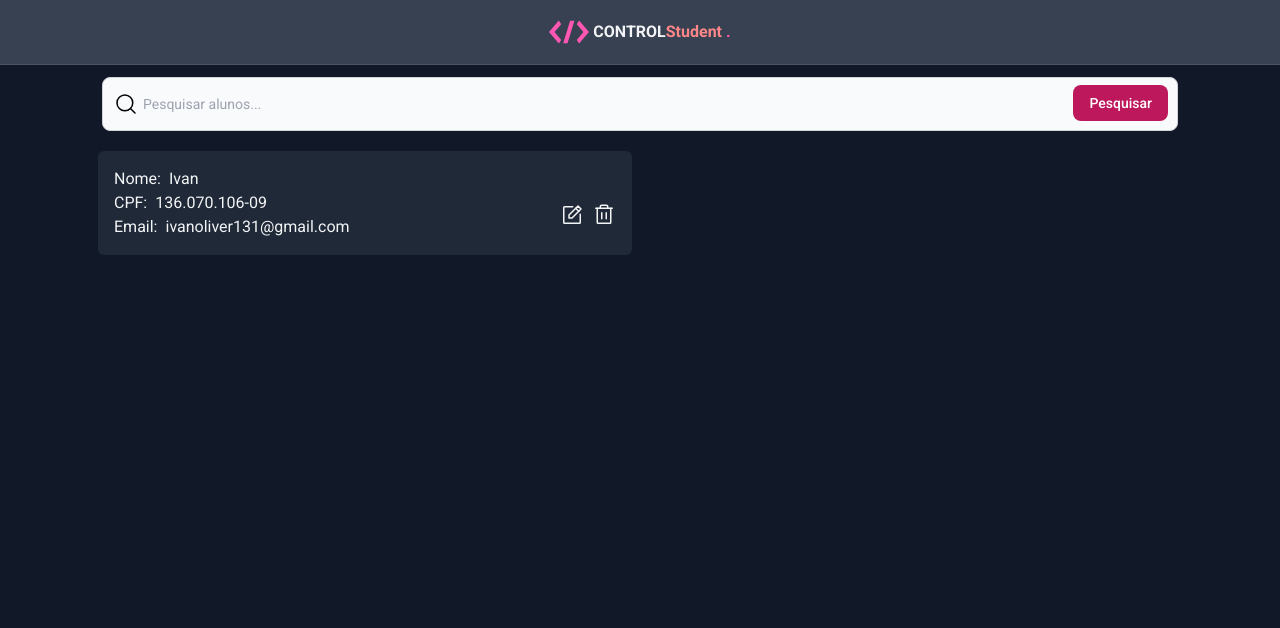
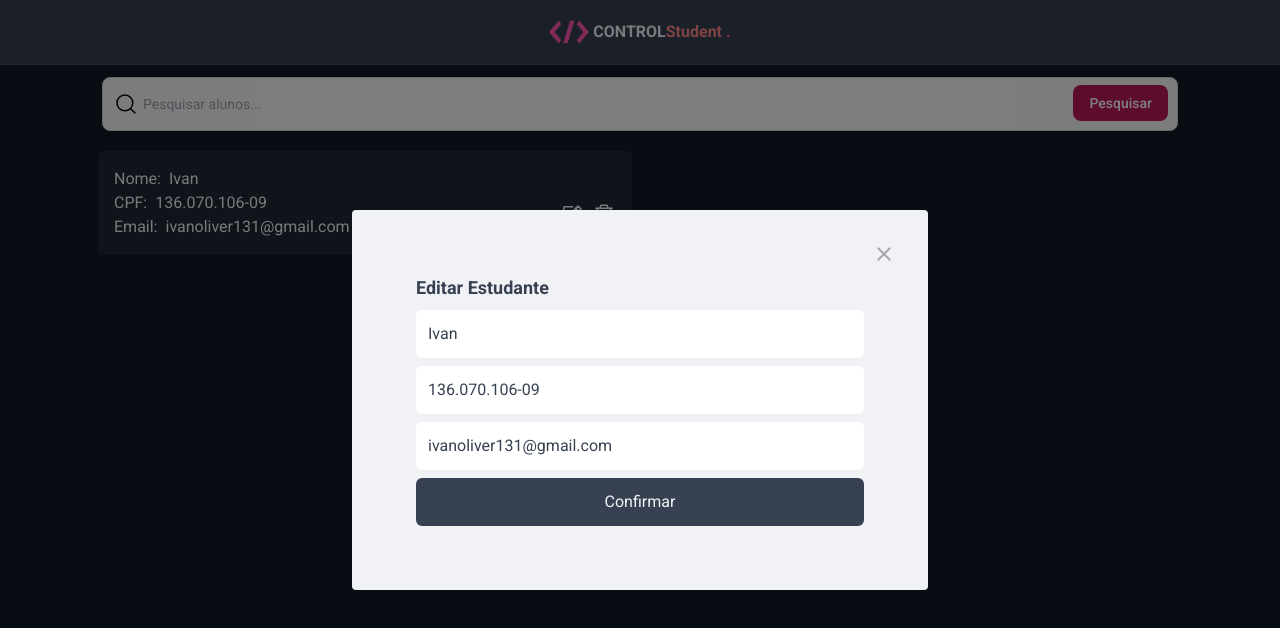
Before and after one commit to IvanOliver131/frontend-descomplica, a React (Vite) app: page / in a window 1280 px wide. Both pictures are taken after a click on the button 572 px from the left and 215 px from the top of the page. Shown: the top 628 px of the page. Built offline with nearby package versions, Linux system fonts and the light colour scheme; a web font is replaced by a local one.

Commit message:
feat: addition of modal for edit students

```diff
--- a/package.json
+++ b/package.json
@@ -12,11 +12,13 @@
     "phosphor-react": "^1.4.1",
     "react": "^18.2.0",
     "react-dom": "^18.2.0",
+    "react-modal": "^3.15.1",
     "react-router-dom": "^6.3.0"
   },
   "devDependencies": {
     "@types/react": "^18.0.15",
     "@types/react-dom": "^18.0.6",
+    "@types/react-modal": "^3.13.1",
     "@types/react-router-dom": "^5.3.3",
     "@vitejs/plugin-react": "^2.0.0",
     "autoprefixer": "^10.4.8",
--- a/src/App.tsx
+++ b/src/App.tsx
@@ -1,10 +1,13 @@
 import { BrowserRouter } from "react-router-dom";
+import { StudentsProvider } from "./contexts/StudentsContext";
 import { Router } from "./Router";
 
 function App() {
   return (
     <BrowserRouter>
-      <Router />
+      <StudentsProvider>
+        <Router />
+      </StudentsProvider>
     </BrowserRouter>
   );
 }
--- a/src/components/CardStudent/index.tsx
+++ b/src/components/CardStudent/index.tsx
@@ -1,12 +1,27 @@
 import { NotePencil, Trash } from "phosphor-react";
+import { useStudents } from "../../hooks/useStudents";
 
 interface CardStudentProps {
+  id: string;
   name: string;
   cpf: string;
   email: string;
+  onOpenEditStudentModal: (id: string) => void;
 }
 
-export function CardStudent({ name, cpf, email }: CardStudentProps) {
+export function CardStudent({
+  id,
+  name,
+  cpf,
+  email,
+  onOpenEditStudentModal
+}: CardStudentProps) {
+  const { deleteStudent } = useStudents();
+
+  function handleDeleteStudent(selectedId: string) {
+    deleteStudent(selectedId);
+  }
+
   return (
     <div className="m-2 rounded-md p-4 bg-gray-800 flex flex-col min-w-[300px]">
       <header className="flex gap-2">
@@ -27,10 +42,10 @@ export function CardStudent({ name, cpf, email }: CardStudentProps) {
         </div>
 
         <div className="flex items-center justify-center flex-row gap-2">
-          <button>
+          <button onClick={() => onOpenEditStudentModal(id)}>
             <NotePencil size={24} />
           </button>
-          <button>
+          <button onClick={() => handleDeleteStudent(id)}>
             <Trash size={24} />
           </button>
         </div>
--- /dev/null
+++ b/src/components/Modal/index.tsx
@@ -0,0 +1,112 @@
+import { FormEvent, useEffect, useState } from "react";
+import Modal from "react-modal";
+import closeImg from "../../assets/images/close.svg";
+import { useStudents } from "../../hooks/useStudents";
+
+interface ModalProps {
+  isOpen: boolean;
+  id: string;
+  onRequestClose: () => void;
+}
+
+interface Student {
+  id: string;
+  name: string;
+  cpf: string;
+  email: string;
+}
+
+export function ModalStudent({ isOpen, id, onRequestClose }: ModalProps) {
+  const { students, editStudent } = useStudents();
+
+  const [editName, setEditName] = useState("");
+  const [editCpf, setEditCpf] = useState("");
+  const [editEmail, setEditEmail] = useState("");
+
+  useEffect(() => {
+    students.forEach((student: Student) => {
+      if (student.id === id) {
+        setEditName(student.name);
+        setEditCpf(student.cpf);
+        setEditEmail(student.email);
+      }
+    });
+  }, [id, students]);
+
+  async function handleEditStudent(event: FormEvent) {
+    event.preventDefault();
+
+    const studentEdit = {
+      id,
+      name: editName,
+      cpf: editCpf,
+      email: editEmail
+    };
+
+    await editStudent(id, studentEdit);
+
+    // Zero os campos antes de fechar o modal
+    setEditName("");
+    setEditCpf("");
+    setEditEmail("");
+
+    onRequestClose();
+  }
+
+  return (
+    <Modal
+      isOpen={isOpen}
+      onRequestClose={onRequestClose}
+      overlayClassName="react-modal-overlay"
+      className="react-modal-content"
+    >
+      <button
+        type="button"
+        onClick={onRequestClose}
+        className="react-modal-close"
+      >
+        <img src={closeImg} alt="Fechar modal" />
+      </button>
+
+      <form
+        onSubmit={handleEditStudent}
+        className="m-4 grid
+        grid-cols-1
+        gap-2"
+      >
+        <h1 className="text-gray-700 font-bold text-lg">Editar Estudante</h1>
+
+        <input
+          type="text"
+          placeholder="Nome"
+          className="p-3 rounded-md text-gray-700"
+          value={editName}
+          onChange={(event) => setEditName(event.target.value)}
+        />
+
+        <input
+          type="text"
+          placeholder="Valor"
+          className="p-3 rounded-md text-gray-700"
+          value={editCpf}
+          onChange={(event) => setEditCpf(event.target.value)}
+        />
+
+        <input
+          type="text"
+          placeholder="Valor"
+          className="p-3 rounded-md text-gray-700"
+          value={editEmail}
+          onChange={(event) => setEditEmail(event.target.value)}
+        />
+
+        <button
+          type="submit"
+          className="bg-gray-700 rounded-md p-3 hover:bg-gray-800"
+        >
+          Confirmar
+        </button>
+      </form>
+    </Modal>
+  );
+}
--- /dev/null
+++ b/src/contexts/StudentsContext.tsx
@@ -0,0 +1,56 @@
+import { createContext, ReactNode, useEffect, useState } from "react";
+
+interface Student {
+  id: string;
+  name: string;
+  cpf: string;
+  email: string;
+}
+
+interface StudentsProviderProps {
+  children: ReactNode;
+}
+
+interface StudentsContextData {
+  students: Student[];
+  editStudent: (selectedId: string, studentEdit: Student) => Promise<void>;
+  deleteStudent: (selectedId: string) => Promise<void>;
+}
+
+export const StudentsContext = createContext<StudentsContextData>(
+  {} as StudentsContextData
+);
+
+export function StudentsProvider({ children }: StudentsProviderProps) {
+  const [students, setStudents] = useState<Student[]>([]);
+
+  useEffect(() => {
+    const student = {
+      id: "1",
+      name: "Ivan",
+      cpf: "136.070.106-09",
+      email: "ivanoliver131@gmail.com"
+    };
+    setStudents([student]);
+  }, []);
+
+  async function editStudent(selectedId: string, studentEdit: Student) {
+    console.log(selectedId, studentEdit);
+  }
+
+  async function deleteStudent(selectedId: string) {
+    console.log(selectedId);
+  }
+
+  return (
+    <StudentsContext.Provider
+      value={{
+        students,
+        editStudent,
+        deleteStudent
+      }}
+    >
+      {children}
+    </StudentsContext.Provider>
+  );
+}
--- /dev/null
+++ b/src/hooks/useStudents.ts
@@ -0,0 +1,8 @@
+import { useContext } from "react";
+import { StudentsContext } from "../contexts/StudentsContext";
+
+export function useStudents() {
+  const context = useContext(StudentsContext);
+
+  return context;
+}
--- a/src/pages/Home/index.tsx
+++ b/src/pages/Home/index.tsx
@@ -1,26 +1,31 @@
-import { SmileySad } from "phosphor-react";
-import { useEffect, useState } from "react";
+import { SmileySad, Student } from "phosphor-react";
+import { useState } from "react";
 import { CardStudent } from "../../components/CardStudent";
 import { Header } from "../../components/Header";
+import { ModalStudent } from "../../components/Modal";
 import { Searchbar } from "../../components/Searchbar";
+import { useStudents } from "../../hooks/useStudents";
 
 interface Student {
+  id: string;
   name: string;
   cpf: string;
   email: string;
 }
 
 export function Home() {
-  const [students, setStudents] = useState<Student[]>([]);
+  const { students } = useStudents();
+  const [modalOpen, setModalOpen] = useState(false);
+  const [studentId, setStudentId] = useState("");
 
-  useEffect(() => {
-    const student = {
-      name: "Ivan",
-      cpf: "136.070.106-09",
-      email: "ivanoliver131@gmail.com"
-    };
-    setStudents([student]);
-  }, []);
+  function handleCloseStudentModal() {
+    setModalOpen(false);
+  }
+
+  function handleOpenStudentModal(studentId: string) {
+    setStudentId(studentId);
+    setModalOpen(true);
+  }
 
   return (
     <div className="flex flex-col">
@@ -39,16 +44,24 @@ export function Home() {
             {students.map((student: Student) => {
               return (
                 <CardStudent
-                  key={student.cpf}
+                  key={student.id}
+                  id={student.id}
                   name={student.name}
                   cpf={student.cpf}
                   email={student.email}
+                  onOpenEditStudentModal={handleOpenStudentModal}
                 />
               );
             })}
           </div>
         )}
       </div>
+
+      <ModalStudent
+        isOpen={modalOpen}
+        id={studentId}
+        onRequestClose={handleCloseStudentModal}
+      />
     </div>
   );
 }
--- a/src/styles/global.css
+++ b/src/styles/global.css
@@ -7,3 +7,54 @@ body {
   /* Para deixar mais suave as letras e imagens */
   -webkit-font-smoothing: antialiased;
 }
+
+:root {
+  --red: #e52e4d;
+  --blue: #5429cc;
+  --green: #33cc95;
+
+  --blue-light: #6933ff;
+
+  --text-title: #363f5f;
+  --text-body: #969cb3;
+
+  --background: #f0f2f5;
+  --shape: #ffffff;
+}
+
+.react-modal-overlay {
+  background: rgba(0, 0, 0, 0.5);
+
+  position: fixed;
+  top: 0;
+  bottom: 0;
+  right: 0;
+  left: 0;
+
+  display: flex;
+  align-items: center;
+  justify-content: center;
+}
+
+.react-modal-content {
+  width: 100%;
+  max-width: 576px;
+  background: var(--background);
+  padding: 3rem;
+  position: relative;
+  border-radius: 0.25rem;
+}
+
+.react-modal-close {
+  position: absolute;
+  right: 1.5rem;
+  top: 1.5rem;
+  border: 0;
+  background: transparent;
+
+  transition: 0.2s;
+
+  &:hover {
+    filter: brightness(0.9);
+  }
+}
```
Also changed, not shown: src/assets/images/close.svg (added), 1 other file (tests, documents, lock files or other folders).
